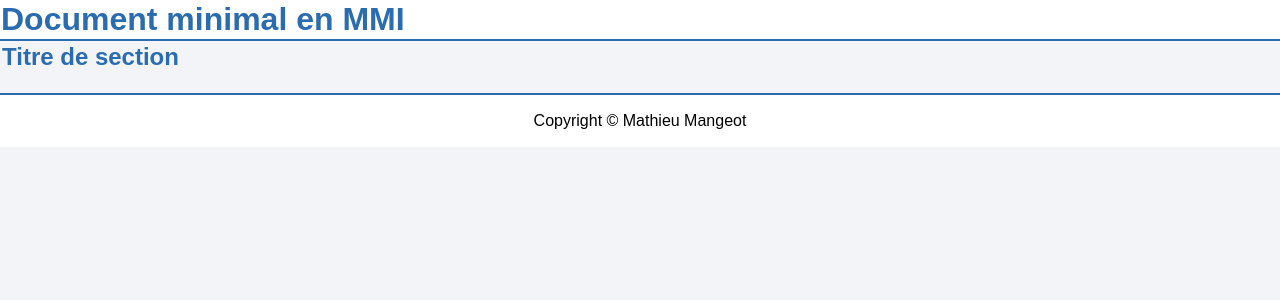
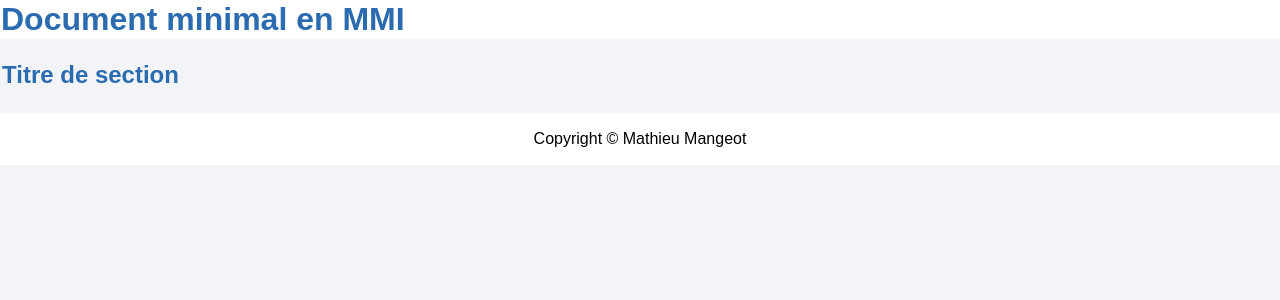
Before and after one commit to gaspard-psq/TP4, a PHP site: page / in a window 1280 px wide. Shown: the top 300 px of the page. Run offline with PHP 8.4, Linux system fonts and the light colour scheme.

Commit message:
amélioration

```diff
--- a/style.css
+++ b/style.css
@@ -7,7 +7,6 @@ body {
 header {
   background: white;
   padding: 1px;
-  border-bottom: 2px solid #2b6cb0;
 }
 header h1 {
   margin: 0;
@@ -19,12 +18,11 @@ section {
 }
 section h2 {
   color: #2b6cb0;
-  margin-top: 0;
 }
 
 footer {
   padding: 1px;
   text-align: center;
   background: white;
-  border-top: 2px solid #2b6cb0;
+  border-top: 2px solid #f2f4f7;
 }/*# sourceMappingURL=style.css.map */
--- a/style.scss
+++ b/style.scss
@@ -1,23 +1,22 @@
 // Couleurs basiques
-$primary: #2b6cb0;
-$light: #f2f4f7;
+$fond: #2b6cb0;
+$fond2: #f2f4f7;
 
 // Style global
 body {
   margin: 0;
   font-family: Arial, sans-serif;
-  background: $light;
+  background: $fond2;
 }
 
 //header
 header {
   background: white;
   padding: 1px;
-  border-bottom: 2px solid $primary;
 
   h1 {
     margin: 0;
-    color: $primary;
+    color: $fond;
   }
 }
 
@@ -26,8 +25,7 @@ section {
   padding: 2px;
 
   h2 {
-    color: $primary;
-    margin-top: 0;
+    color: $fond;
   }
 }
 
@@ -36,5 +34,5 @@ footer {
   padding: 1px;
   text-align: center;
   background: white;
-  border-top: 2px solid $primary;
+  border-top: 2px solid $fond2;
 }
```
Also changed, not shown: 1 other file.
